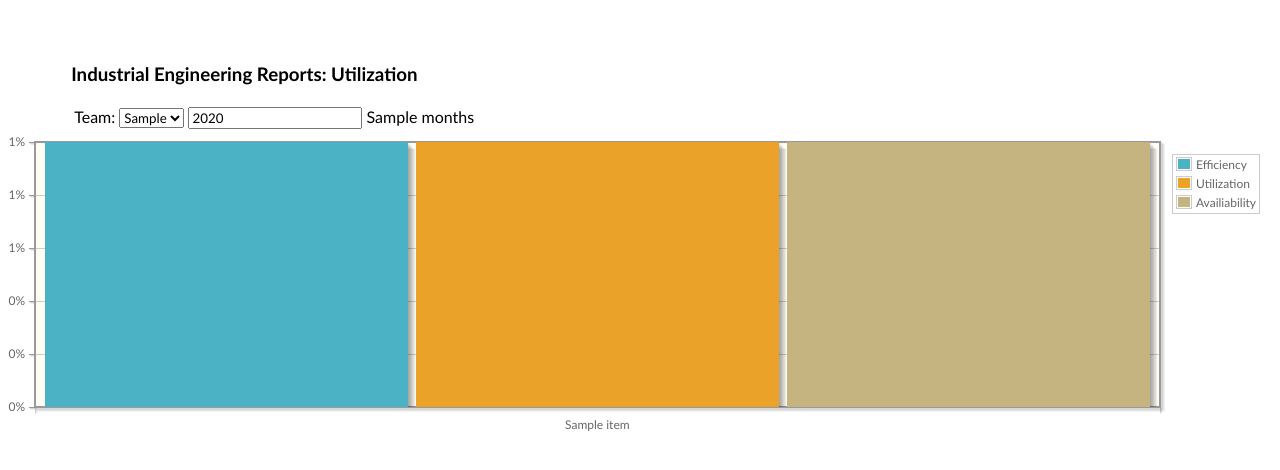
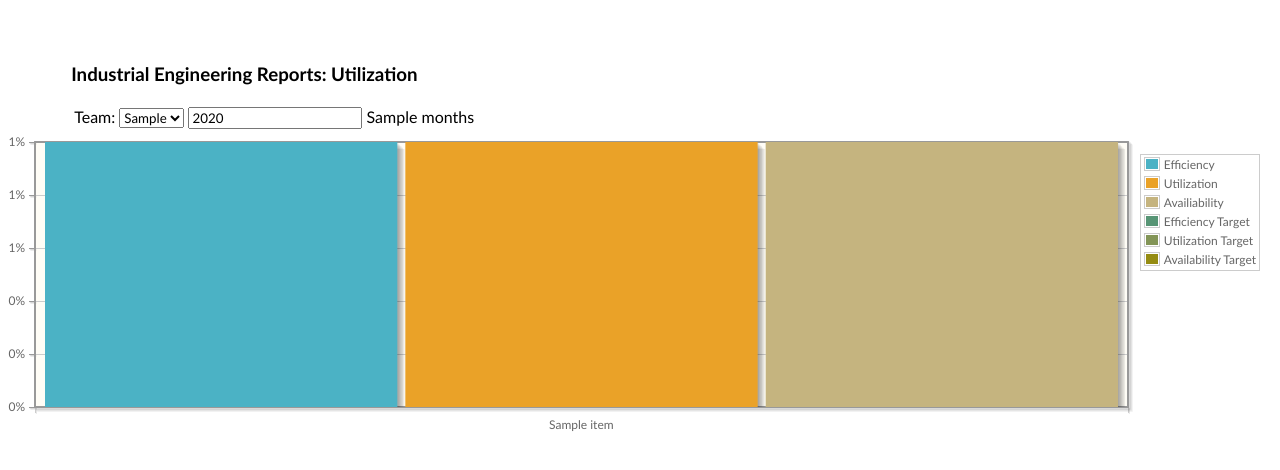
Before and after one commit to AeroNotix/django-timetracker, a Django app: template templates/industrial_engineering_utilization.html in a window 1280 px wide. Shown: the top 470 px of the page. Run offline with Django 3.2, Linux system fonts and the light colour scheme; the template is opened without the code that fills it: most values are stand-ins (such as "Sample title", 1, 10 or a date in 2020).

Commit message:
Changed the default rendering and added the target lines on the visualization.

```diff
--- a/templates/industrial_engineering_utilization.html
+++ b/templates/industrial_engineering_utilization.html
@@ -57,21 +57,46 @@ $(document).ready(function(){
         {% for key, value in utlztn_all.items %}
             {{ value.avai.percent }},
         {% endfor %}
+        ],
+        plotdata_util_target = [
+        {% for key, value in utlztn_all.items %}
+            {{ value.util.target }},
+        {% endfor %}
+        ],
+        plotdata_effi_target = [
+        {% for key, value in utlztn_all.items %}
+            {{ value.effi.target }},
+        {% endfor %}
+        ],
+        plotdata_avai_target = [
+        {% for key, value in utlztn_all.items %}
+            {{ value.avai.target }},
+        {% endfor %}
         ];
 
     var ticks = [{% for item in dates %}
                  "{{ item }}",
                  {% endfor %}];
 
-    var plot1 = $.jqplot('chart1', [plotdata_util, plotdata_effi, plotdata_avai], {
+    var plot1 = $.jqplot('chart1', [plotdata_util, plotdata_effi,
+                                    plotdata_avai, plotdata_util_target,
+                                    plotdata_effi_target, plotdata_avai_target], {
         seriesDefaults:{
-            renderer:$.jqplot.BarRenderer,
             rendererOptions: {fillToZero: true}
         },
         series:[
-            {label:'Efficiency'},
-            {label:'Utilization'},
-            {label:'Availiability'}
+            {label: 'Efficiency',
+             renderer:$.jqplot.BarRenderer},
+            {label: 'Utilization',
+             renderer:$.jqplot.BarRenderer},
+            {label: 'Availiability',
+             renderer:$.jqplot.BarRenderer},
+            {label: 'Efficiency Target',
+             showMarker: false},
+            {label: 'Utilization Target',
+             showMarker: false},
+            {label: 'Availability Target',
+             showMarker: false}
         ],
         legend: {
             show: true,
```
